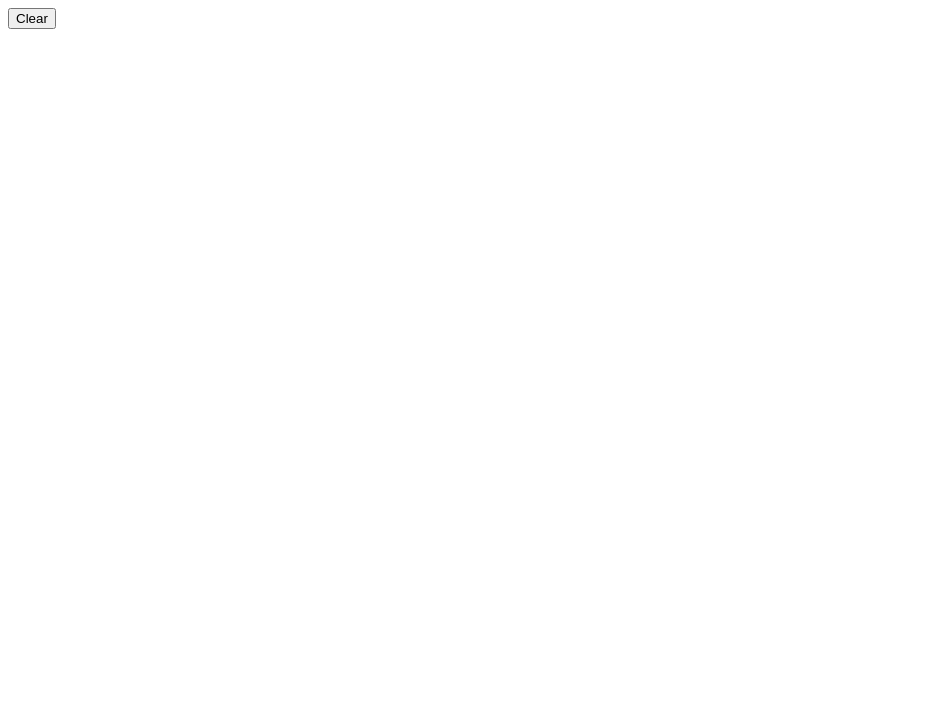
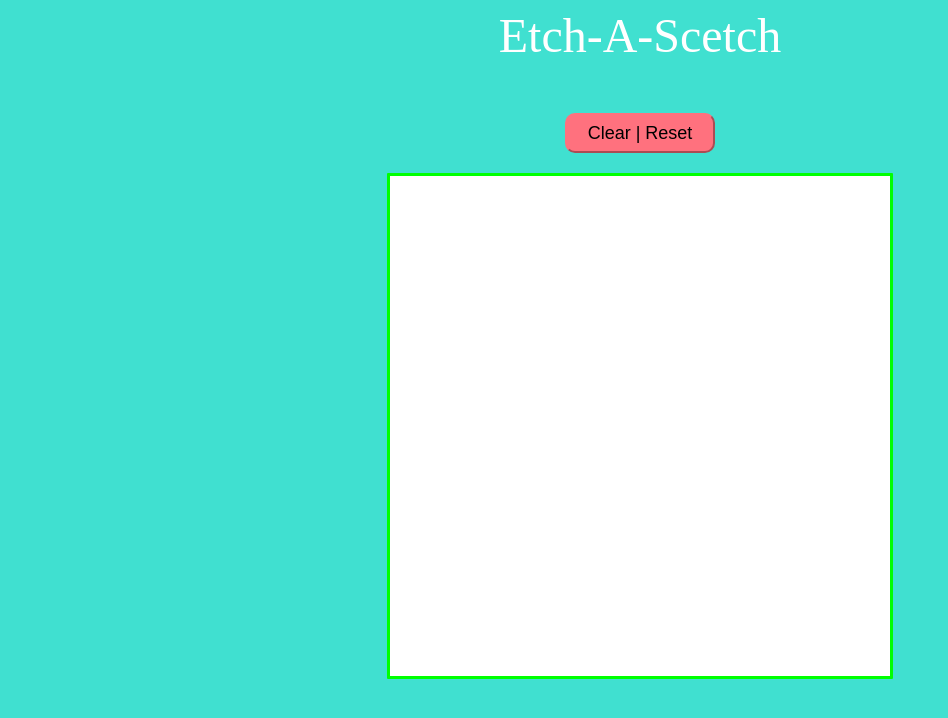
Before and after one commit to Sameer5858/Etch-A-Scetch, a plain HTML site: page index.html in a window 1280 px wide. Shown: the whole page, without its empty margins (0-948 px from the left). Drawn offline with Linux system fonts and the light colour scheme.

Commit message:
add done

```diff
--- a/index.html
+++ b/index.html
@@ -9,7 +9,8 @@
     <title>Etch-A-Scetch</title>
   </head>
   <body>
-    <button>Clear</button>
+    <div id="header">Etch-A-Scetch</div>
+    <button>Clear | Reset</button>
     <div id="container"></div>
   </body>
 </html>
--- a/script.js
+++ b/script.js
@@ -1,17 +1,44 @@
 const container = document.getElementById("container");
-for (let i = 0; i < 256; i++) {
-  const div = document.createElement("div");
-  div.classList.add("grid");
-  container.appendChild(div);
+const clearBtn = document.querySelector("button");
+
+let size = 16;
+makeGrid(size);
+clearBtn.addEventListener("click", () => {
+  size = prompt(
+    "how many grids for each side? please enter a number between 0-100",
+    16
+  );
+  if (size < 0) {
+    return alert("please enter a number between 0-100");
+  } else if (size > 100) {
+    return alert("please enter a number between 0-100");
+  } else {
+    removeHov();
+    removeGrid();
+    removeGrid();
+    makeGrid(size);
+  }
+});
+
+function makeGrid(size) {
+  for (let i = 0; i < size * size; i++) {
+    container.style.gridTemplateColumns = `repeat(${size}, 1fr)`;
+    const div = document.createElement("div");
+    div.classList.add("grid");
+    container.appendChild(div);
+  }
 }
-
-container.addEventListener("mouseover", (e) => {
-  e.target.classList.add("hov");
-});
-const clearBtn = document.querySelector("button");
-clearBtn.addEventListener("click", () => {
+function removeGrid() {
+  document.querySelectorAll(".grid").forEach((grid) => {
+    grid.remove();
+  });
+}
+function removeHov() {
   const hovs = document.querySelectorAll(".hov");
   hovs.forEach((hov) => {
     hov.classList.remove("hov");
   });
+}
+container.addEventListener("mouseover", (e) => {
+  e.target.classList.add("hov");
 });
--- a/style.css
+++ b/style.css
@@ -1,19 +1,38 @@
 html,
 body {
   box-sizing: border-box;
+  background-color: turquoise;
+  display: flex;
+  flex-direction: column;
+  align-items: center;
+  justify-content: space-around;
+}
+#header {
+  font-size: 48px;
+  color: white;
+}
+button {
+  height: 40px;
+  width: 150px;
+  font-size: 18px;
+  background-color: #ff717e;
+  border-color: #ff717e;
+  border-radius: 10px;
+  padding: auto;
+  margin: 50px auto 20px auto;
 }
 #container {
-  display: flex;
-  height: 512px;
-  width: 512px;
-  justify-content: center;
-  align-items: center;
-  flex-wrap: wrap;
+  display: grid;
+  height: 500px;
+  width: 500px;
+  background-color: white;
+  border: solid #00ff00;
+  border-radius: 1px;
 }
 #container div {
-  height: 32px;
-  width: 32px;
 }
 .hov {
-  background-color: black;
+  background-color: #ff717e;
+  border: ;
+  border-radius: 1px;
 }
```
